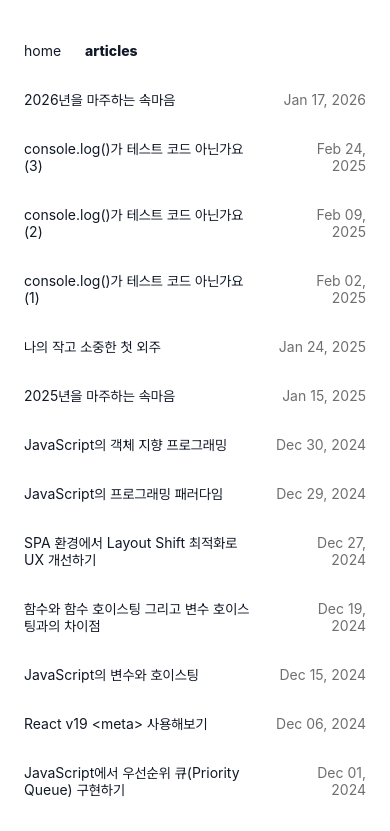
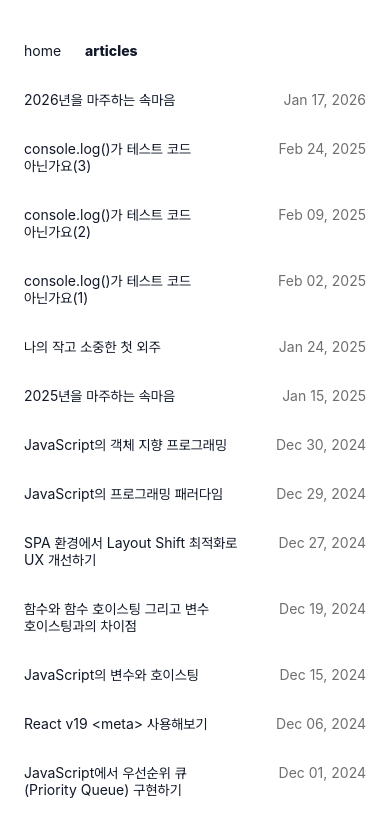
Before and after one commit to SioJeong/siojeong.com, a Next.js app: page /articles in a window 390 px wide. Shown: the top 831 px of the page. Built offline with nearby package versions, Linux system fonts and the light colour scheme; no server answers.

Commit message:
Update PostList styles for improved layout

```diff
--- a/app/components/post-list/PostList.module.css
+++ b/app/components/post-list/PostList.module.css
@@ -14,6 +14,7 @@
 
 .postTitle {
   color: #111827;
+  word-break: keep-all;
 }
 
 .postDate {
@@ -41,7 +42,7 @@
   }
 
   .postDate {
-    min-width: 5rem;
+    min-width: 6rem;
     text-align: right;
   }
 
```
